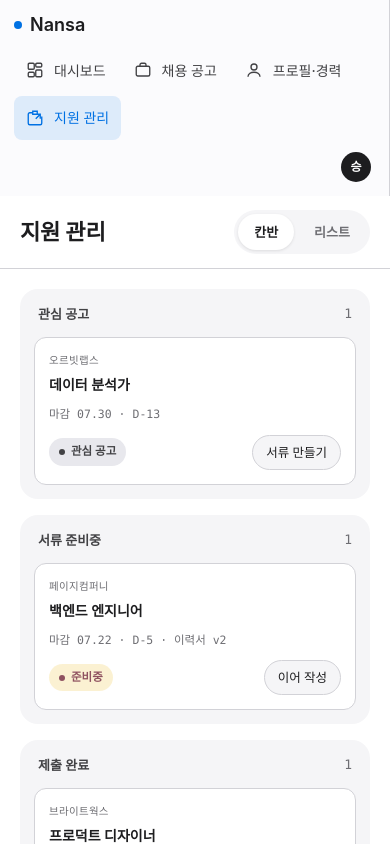
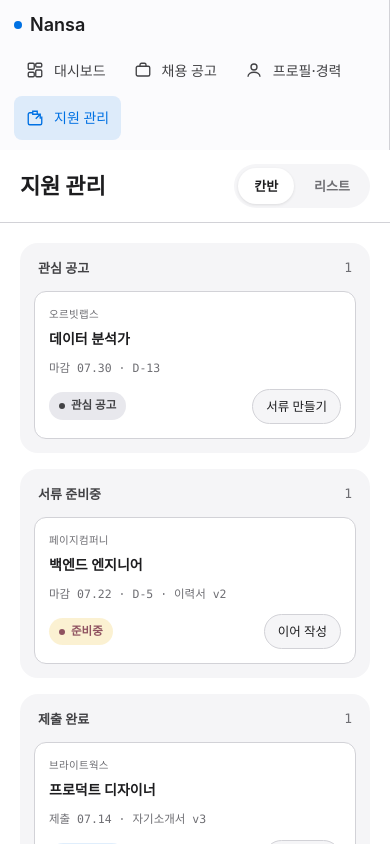
Before and after one commit to St-nomadic/Nansa, a React (Vite) app in the folder react-prototype/: page /applications in a window 390 px wide. Shown: the top 844 px of the page. Built offline with nearby package versions, Linux system fonts and the light colour scheme; a web font is replaced by a local one.

Commit message:
fix(mobile): 모바일 사이드바 아바타를 로고와 같은 줄로 정렬
nav가 flex 1 1 100% 라 user-mini가 별도 줄로 밀려나 세로 공간을 낭비하던 문제. order로 브랜드-아바타를 첫 줄에, 메뉴를 둘째 줄에 배치.

```diff
--- a/react-prototype/src/styles/shell.css
+++ b/react-prototype/src/styles/shell.css
@@ -39,7 +39,7 @@
   .sidebar nav a { white-space: nowrap; }
   /* hover 플라이아웃은 터치에서 못 여니 데스크톱에서만 사용 */
   .sidebar .user-card { display: none; }
-  .sidebar .user-mini { display: flex; }
+  .user-mini { display: flex; }
 }
 
 .toast { position: fixed; bottom: 24px; left: 50%; transform: translateX(-50%) translateY(20px); background: var(--fg); color: var(--bg); padding: 12px 20px; border-radius: var(--radius-pill); font-size: 13px; opacity: 0; pointer-events: none; transition: all var(--motion-base) var(--ease-standard); z-index: 60; }
```
